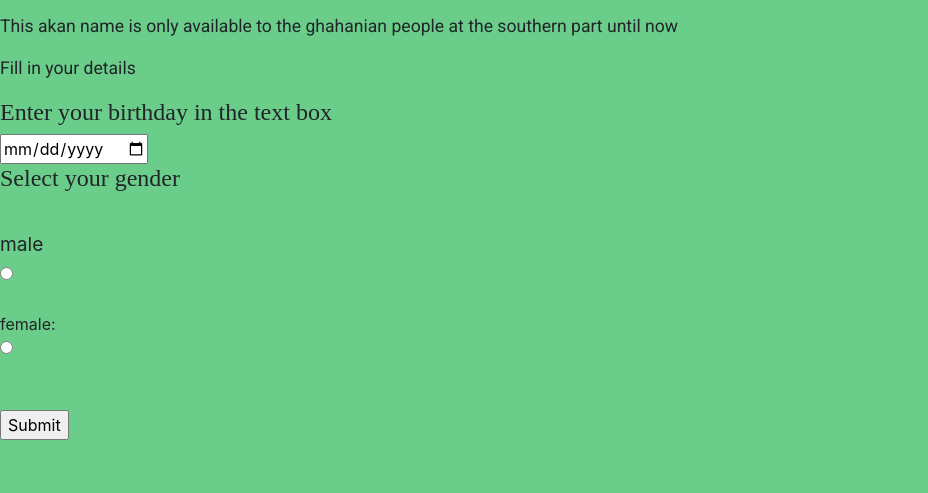
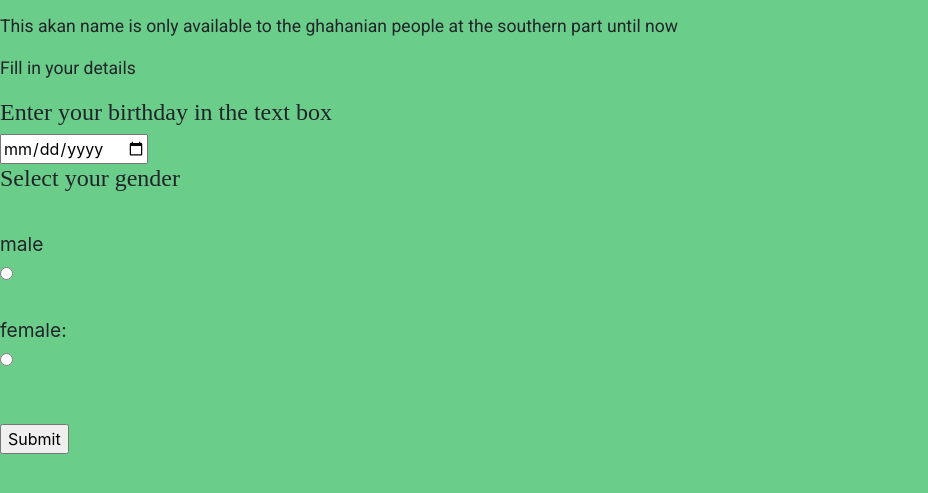
Before and after one commit to crash340/akan-name-evaluator, a plain HTML site: page index.html in a window 1280 px wide. Shown: the part 99-592 px from the top of the page, without its empty margins (0-928 px from the left). Drawn offline with Linux system fonts and the light colour scheme; a web font is replaced by a local one.

Commit message:
added .gender2 selcetor class and the font-size attribute

```diff
--- a/css/styles.css
+++ b/css/styles.css
@@ -15,8 +15,11 @@ p{
   padding-top:50px;
 }
 body{
-background-color:#6ACD89;
+  background-color:#6ACD89;
 }
 .gender1{
-font-size:1.2em;
+  font-size:1.2em;
 }
+.gender2{
+   font-size:1.2em;
+}
```
